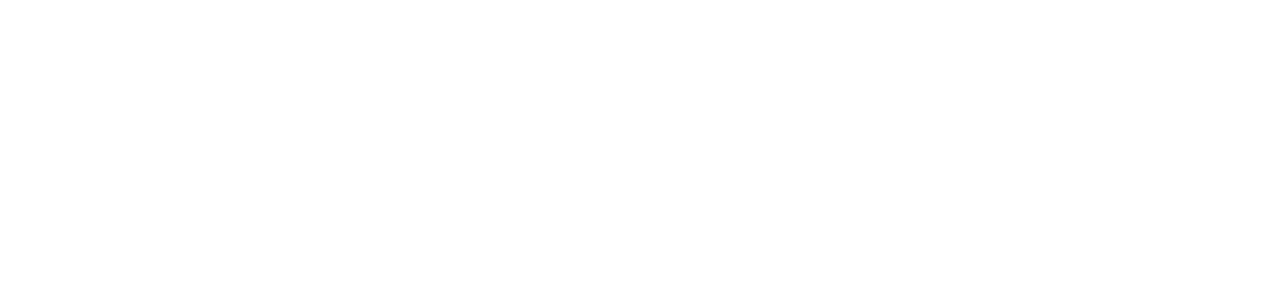
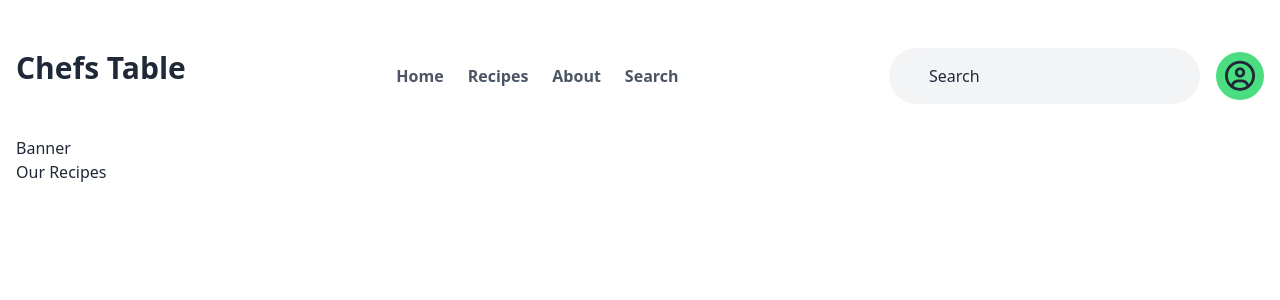
Before and after one commit to Shams-Joha/Chef-s-Table-React, a React (Vite) app: page / in a window 1280 px wide. Shown: the top 300 px of the page. Built offline with nearby package versions, Linux system fonts and the light colour scheme.

Commit message:
finished header section

```diff
--- a/index.html
+++ b/index.html
@@ -1,5 +1,5 @@
 <!doctype html>
-<html lang="en">
+<html lang="en" data-theme="light">
 
 <head>
   <meta charset="UTF-8" />
--- a/src/App.jsx
+++ b/src/App.jsx
@@ -1,8 +1,16 @@
+import Banner from "./components/Banner";
+import Header from "./components/Header";
+import OurRecipes from "./components/OurRecipes";
 
 const App = () => {
   return (
-    <div>
-
+    <div className="container mx-auto px-4">
+      {/* Header or navbar goes here */}
+      <Header></Header>
+      {/* Banner Goes Here */}
+      <Banner></Banner>
+      {/* Our Recipes Section Goes here */}
+      <OurRecipes></OurRecipes>
     </div>
   );
 };
--- /dev/null
+++ b/src/components/Banner.jsx
@@ -0,0 +1,11 @@
+import React from 'react';
+
+const Banner = () => {
+    return (
+        <div>
+            Banner
+        </div>
+    );
+};
+
+export default Banner;
--- /dev/null
+++ b/src/components/Header.jsx
@@ -0,0 +1,42 @@
+function Header() {
+    return (
+        <div className="flex flex-col md:flex-row md:justify-between items-center my-8 space-y-4">
+            {/* Logo */}
+            <h1 className="text-gray-800 font-bold text-3xl">Chefs Table</h1>
+            {/* Menu Start */}
+            <ul className="flex gap-6 text-gray-600 font-semibold text-base">
+                <li>
+                    <a href="">Home</a>
+                </li>
+                <li>
+                    <a href="">Recipes</a>
+                </li>
+                <li>
+                    <a href="">About</a>
+                </li>
+                <li>
+                    <a href="">Search</a>
+                </li>
+
+            </ul>
+            {/* Menu End */}
+            <div className="flex flex-row justify-between items-center gap-4">
+                {/* search */}
+                <div className="flex justify-between items-center relative">
+                    <input
+                        className="py-4 px-10 bg-gray-100 rounded-full placeholder-gray-800 outline-none" type="text"
+                        placeholder="Search"></input>
+                </div>
+                {/* search */}
+                <div className="bg-green-400 flex items-center justify-center rounded-full w-12 h-12">
+                    <i className="fa-regular fa-user-circle text-3xl"></i>
+                </div>
+
+            </div>
+
+        </div>
+
+    )
+}
+
+export default Header
--- /dev/null
+++ b/src/components/OurRecipes.jsx
@@ -0,0 +1,11 @@
+import React from 'react';
+
+const OurRecipes = () => {
+    return (
+        <div>
+            Our Recipes
+        </div>
+    );
+};
+
+export default OurRecipes;
```
